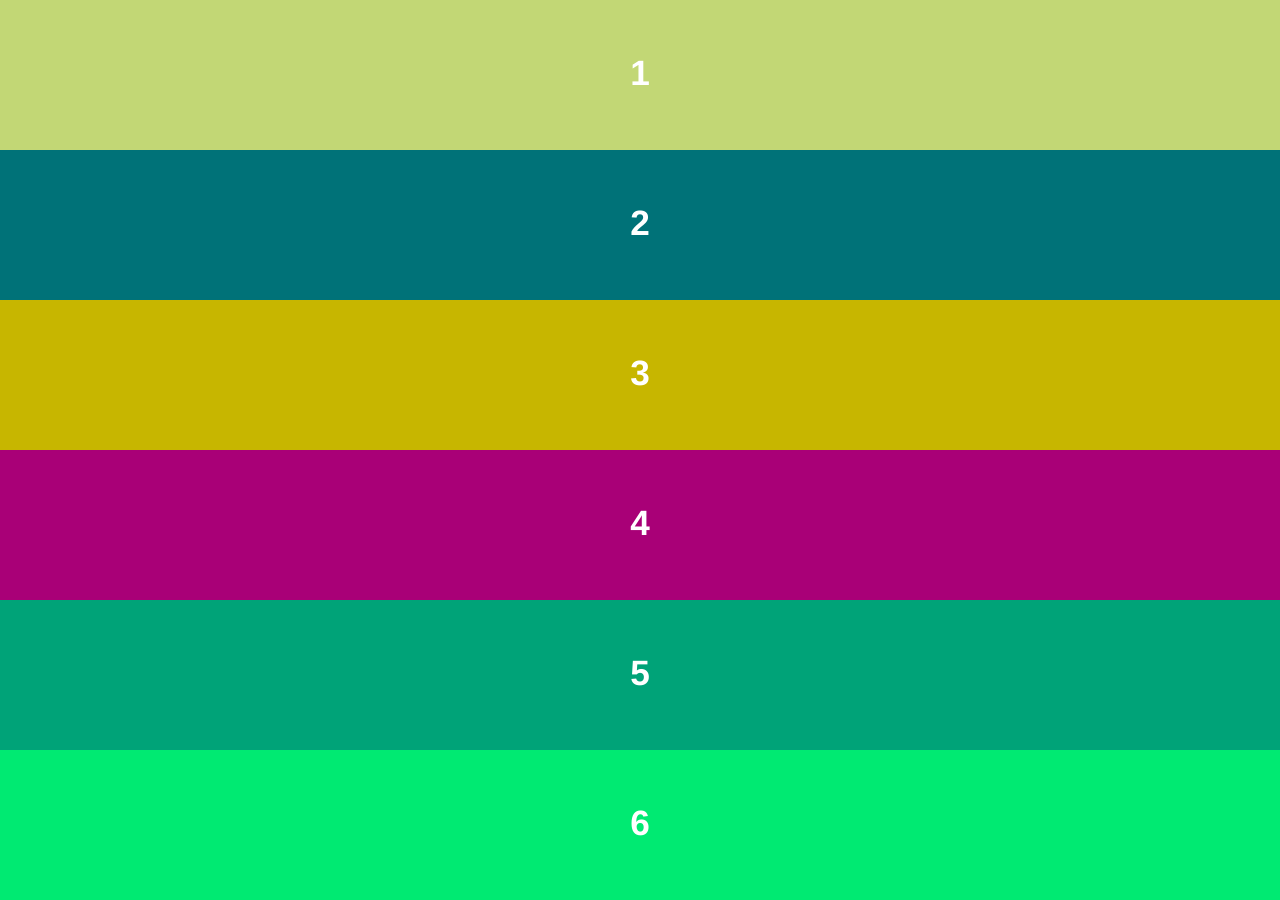
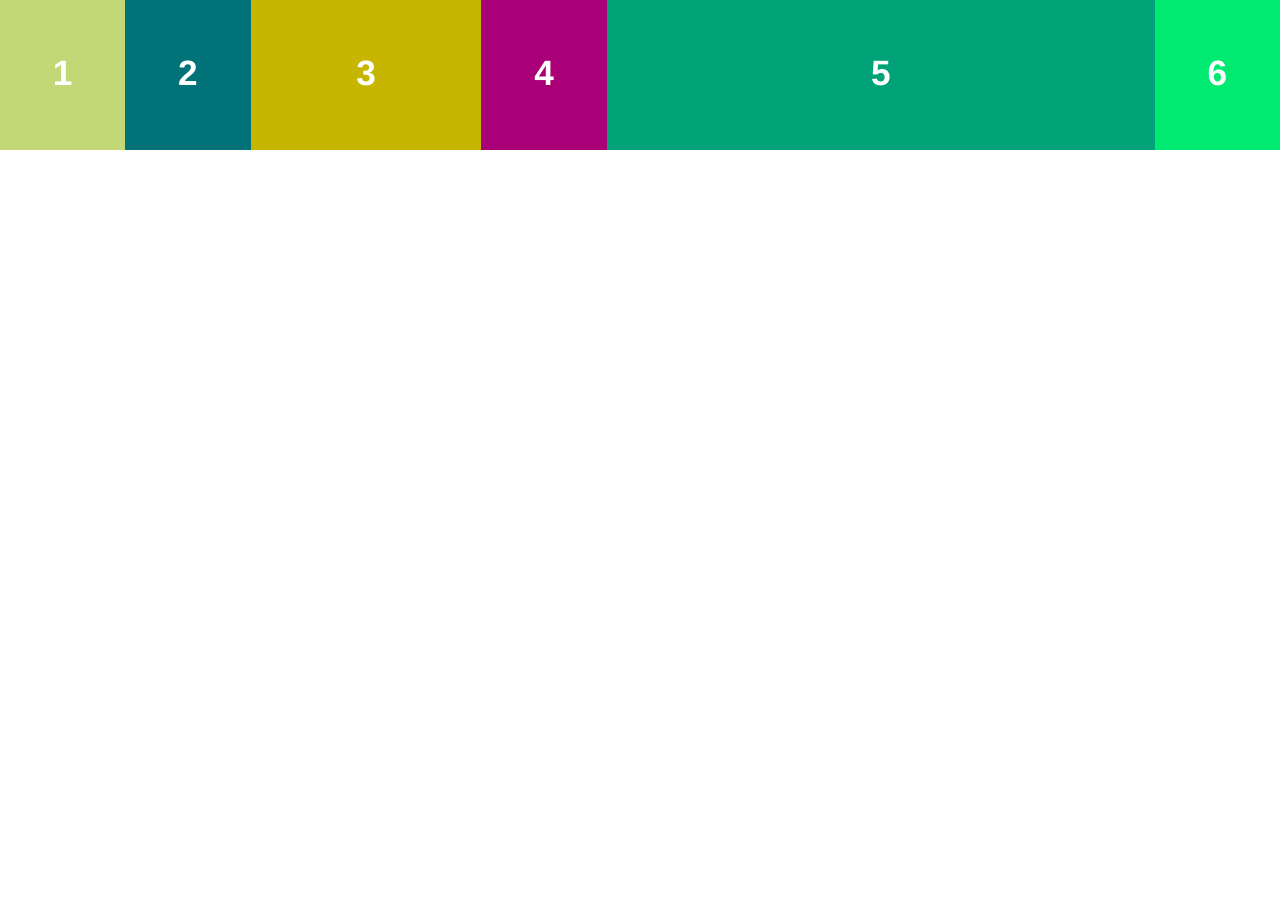
Before and after one commit to jalanya/css-flexbox-fundamentals, a plain HTML site: page project1/index.html in a window 1280 px wide. After the commit the page ends 800 px from the top, so only its background shows below. Drawn offline with Linux system fonts and the light colour scheme.

Commit message:
FEAT: Project 1 - Using display: flex and flex-grow

```diff
--- a/project1/css/custom.css
+++ b/project1/css/custom.css
@@ -6,9 +6,11 @@ ul#flex-container {
   list-style-type: none;
   margin: 0;
   padding: 0;
+  display: flex;
 }
 
 ul li {
+  flex-grow: 1;
   height: 150px;
   padding-top: 45px;
   color:#fff;
@@ -27,6 +29,7 @@ ul li:nth-child(2) {
 
 ul li:nth-child(3) {
   background: #c7b600;
+  flex-grow: 2;
 }
 
 ul li:nth-child(4) {
@@ -35,6 +38,7 @@ ul li:nth-child(4) {
 
 ul li:nth-child(5) {
   background: #00a378;
+  flex-grow: 5;
 }
 
 ul li:last-child {
```
